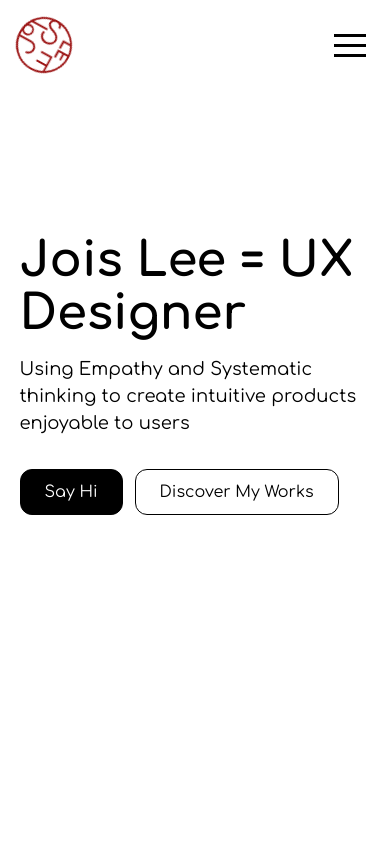
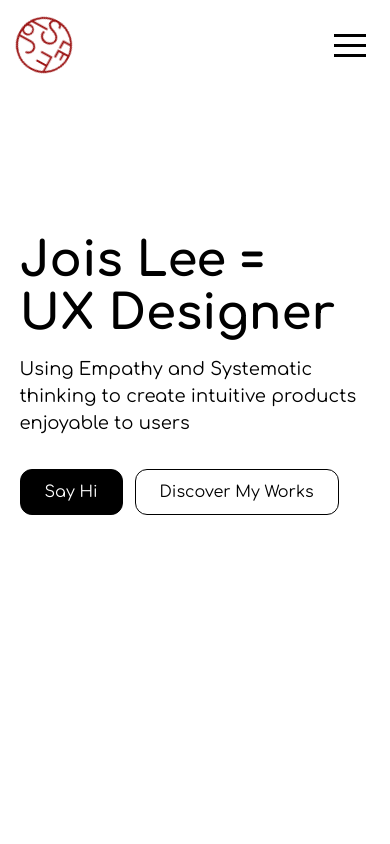
Before and after one commit to pashapear/jois-lee, a Next.js app: page / in a window 390 px wide. Shown: the top 844 px of the page. Built offline with nearby package versions, Linux system fonts and the light colour scheme.

Commit message:
small adjustment

```diff
--- a/components/pages/landing.js
+++ b/components/pages/landing.js
@@ -18,7 +18,7 @@ const InnerWrapper = styled.div`
 `;
 const Title = styled.h1`
 	font-size: ${({ isMobile }) => (isMobile ? "3rem" : "4rem")};
-	max-width: 27rem;
+	max-width: ${({ isMobile }) => (isMobile ? "20rem" : "27rem")};
 	margin-top: 9rem;
 	margin-bottom: 0;
 	line-height: normal;
```
